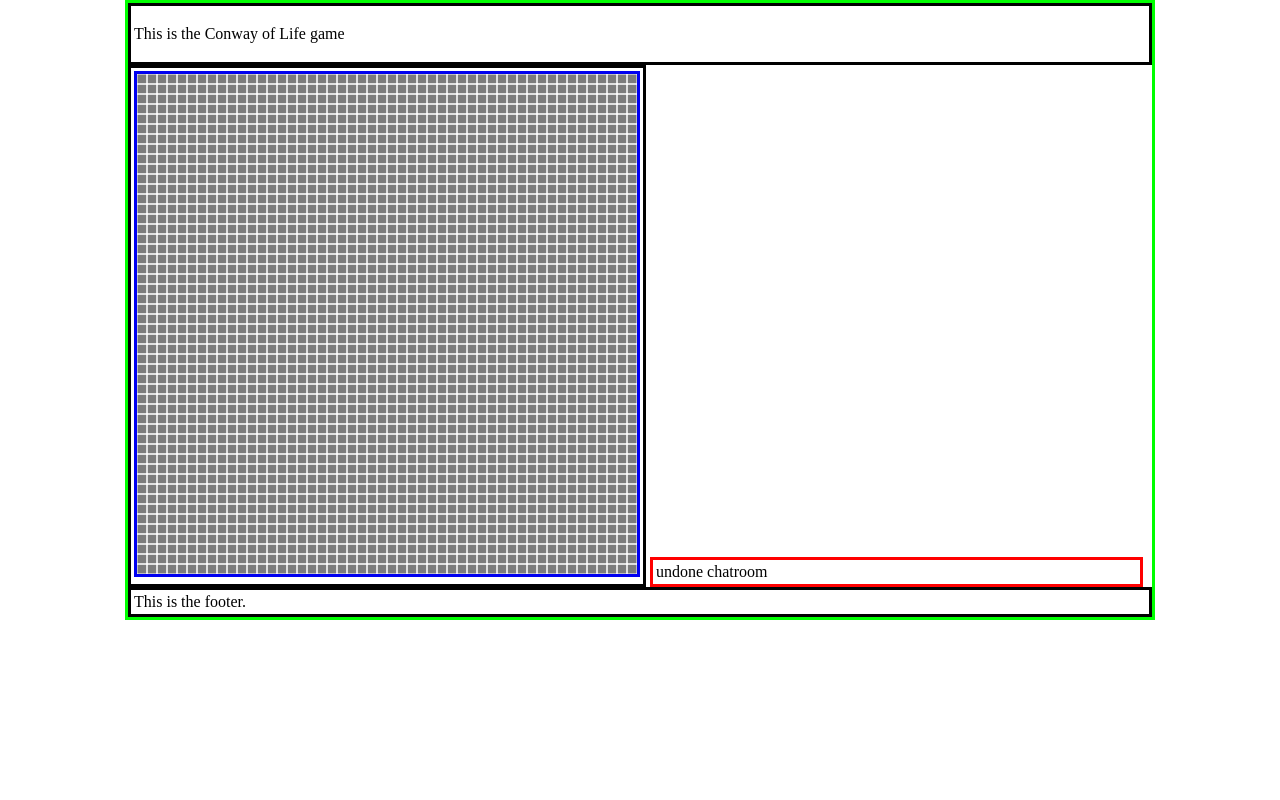
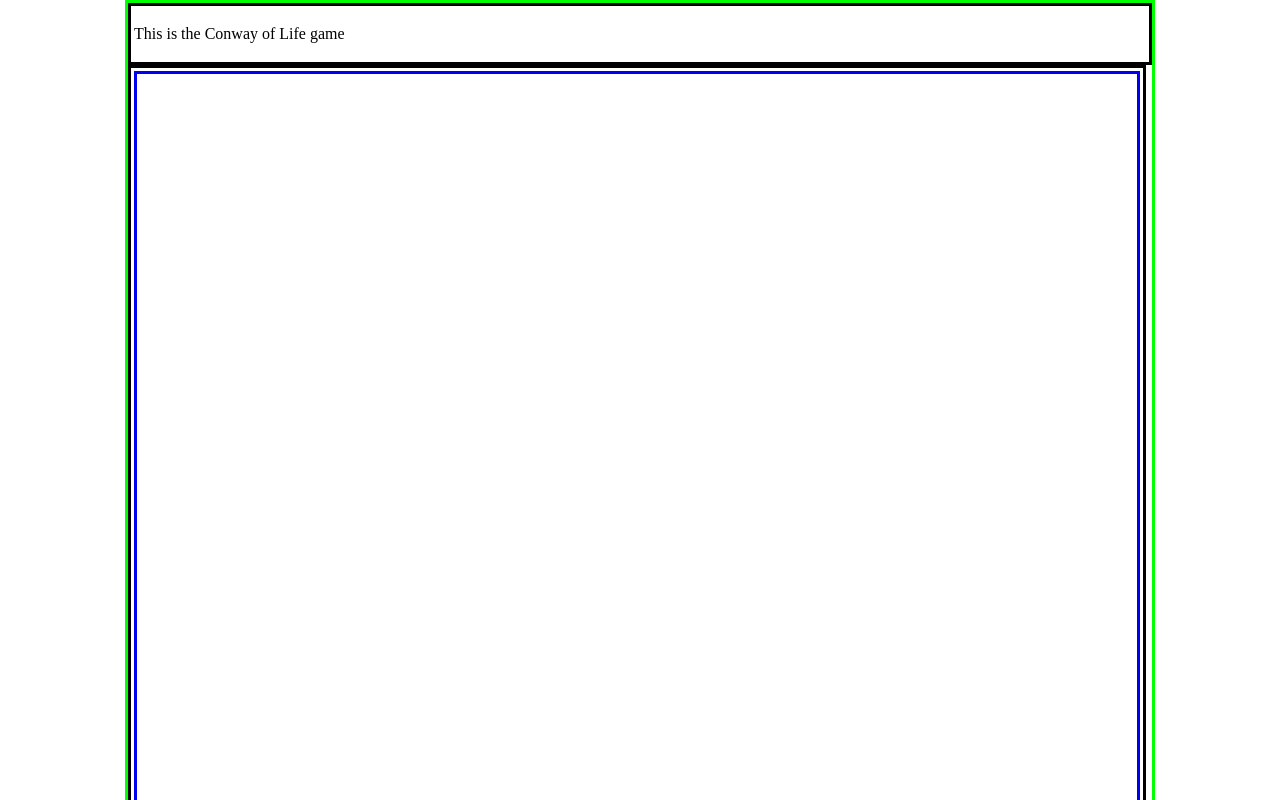
Before and after one commit to pm847/pixel-game-frontend, a plain HTML site: page index.html in a window 1280 px wide. Shown: the top 800 px of the page. Drawn offline with Linux system fonts and the light colour scheme; no server answers.

Commit message:
Refine the code and add comment.

```diff
--- a/index.html
+++ b/index.html
@@ -2,12 +2,12 @@
 <html>
 <head>
 	<title>Conway of Life</title>
-	<meta charset="utf-8">
-	<link rel="stylesheet" href="page.css">
+	<meta charset="utf-8"></meta>
+	<link rel="stylesheet" href="page.css"></link>
 </head>
 <body>
 	<div class="top">
-		<p>This is the Conway of Life game<p>
+		<p>This is the Conway of Life game</p>
 	</div>
 
 	<div class="main">
--- a/js/page.js
+++ b/js/page.js
@@ -1,25 +1,44 @@
 var cubeLen = 10;
-var cubeNum = 50;
+var cubeNum = 100;
 
 var canvas = $("#board")[0];
 
 $(document).ready(function() {
-	//initial a 2d array for board
-	var arr_board = new Array(cubeNum * cubeLen);
+	/*一開始send加入遊戲，請回傳相關資料*/
+	$.ajax({
+		url: "",
+		type: "POST",
+		dataType: "json",
+		data: "要傳的",
+		success: function(jdata) {
+			alert("Success!");
+		}
+	});
+
+	/*set canvas size and draw it*/
+	canvas.width = cubeLen * cubeNum;
+	canvas.height = cubeLen * cubeNum;
+
+	/*Create a 2d array for board and */
+	var arr_board = new Array(cubeNum);
+	for(var i = 0; i < cubeNum; i++)
+		arr_board[i] = new Array(cubeNum);
+
 	for (var i = 0; i < cubeNum; i++)
 		for (var j = 0; j < cubeNum; j++)
-			arr_board[i, j] = false;
+			arr_board[i][j] = false;
 
-	//Ajax決定是否收到訊息，並renew
-	/*$.getJSON("testdata.json", function(data){
-		alert(data.employees[0].firstName);
-	});*/
+	/*Ajax決定是否收到訊息，並renew*/
 	$.ajax({
-		url: "testdata.json",
+		url: "http://172.17.183.204/board",//http://172.17.183.204/board
 		type: "GET",
 		dataType: "json",
-		success: function(result) {
-			alert(result.id);//update發亮的位置
+		success: function(getJData) { //update該發亮的點為true
+			var players = getJData.players;
+			for (var i = 0; i < players.length; i++) {
+				arr_board[players[i].x][players[i].y] = true;
+			}
+			drawBoard(arr_board);
 		},
 
 		error: function() {
@@ -27,42 +46,30 @@ $(document).ready(function() {
 		}
 	});
 
-
-	//傳入的JSON資料, update array
-
-	//set canvas size and draw it
-	canvas.width = cubeLen * cubeNum;
-	canvas.height = cubeLen * cubeNum;
-	drawBoard();
-
-	/*$("#board").mousemove(function(e){
-		onCube(e);
-	})*/
+	/*使用者click之後，變色、紀錄位置、回傳位置*/
+	//之後要增加判斷條件，不可以超過上下左右一格範圍
 	$("#board").on("click", function(e) {
 		setPos(e);
 	});
 
 });
 
-function drawBoard() {
+/*畫棋盤*/
+function drawBoard(arr_board) {
 	var ctx = canvas.getContext("2d");
 
-	//background Rect
-	ctx.fillStyle = "#7B7B7B";
-	ctx.fillRect(0, 0, canvas.width, canvas.height);
-
-	//Cut Small Rect
-	ctx.strokeStyle = "#FFFFFF";
+	ctx.strokeStyle = "#FFFFFF";//邊框白色
 	for (var i = 0; i < canvas.width; i += cubeLen) {
 		for (var j = 0; j < canvas.height; j += cubeLen) {
-			ctx.strokeRect(i, j, cubeLen, cubeLen);
-			//if else 未來加入不同顏色的方塊(有人)
+			ctx.strokeRect(i, j, cubeLen, cubeLen);//畫邊框
+			ctx.fillStyle = arr_board[i/10][j/10] === true? "#000000" : "#7B7B7B";
+			ctx.fillRect(i, j, cubeLen, cubeLen);
 		}
 	}
-
 }
 
-//user's mouse click position
+/*使用者click之後，判斷、設定、紀錄位置*/
+//要加判斷條件
 function setPos(e) {
 	var clickX = parseInt(e.offsetX / 10);
 	var clickY = parseInt(e.offsetY / 10);
@@ -71,6 +78,7 @@ function setPos(e) {
 	ctx.fillRect(clickX * 10, clickY * 10, cubeLen, cubeLen);
 }
 
+//之後想增加動畫用
 /*function onCube(e){
 	var clickX = parseInt(e.offsetX / 10);
 	var clickY = parseInt(e.offsetY / 10);
```
